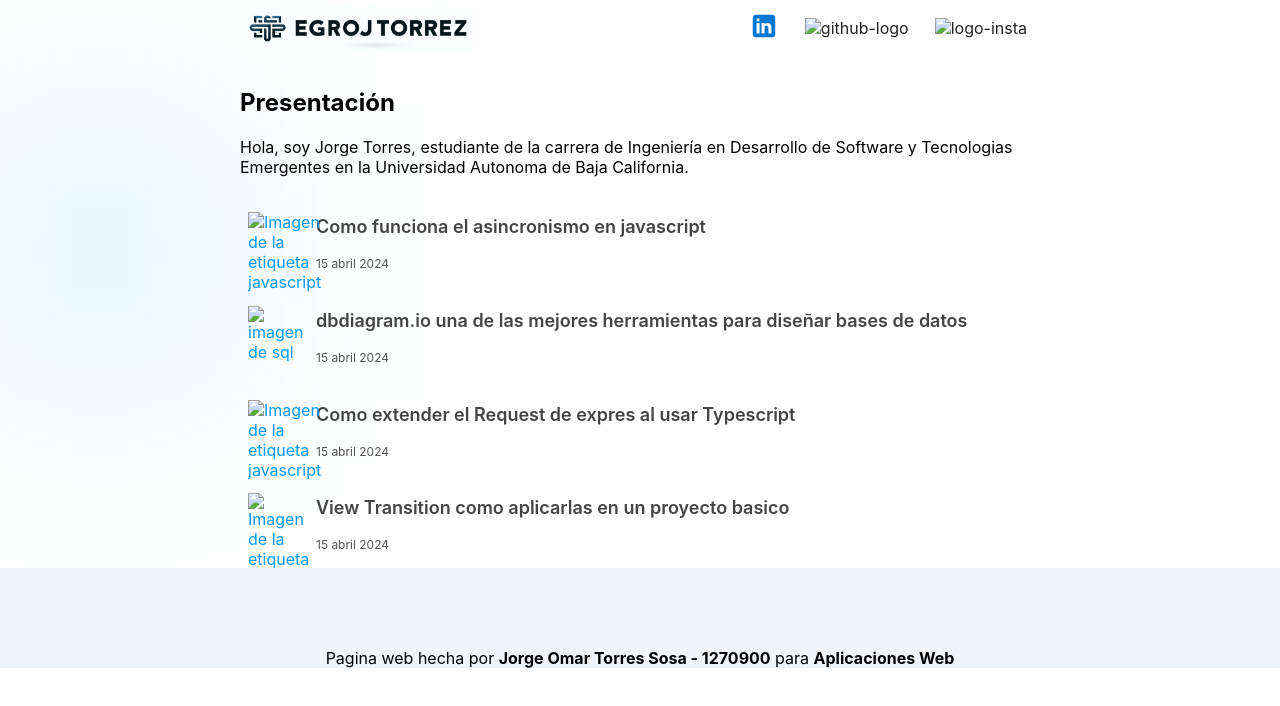
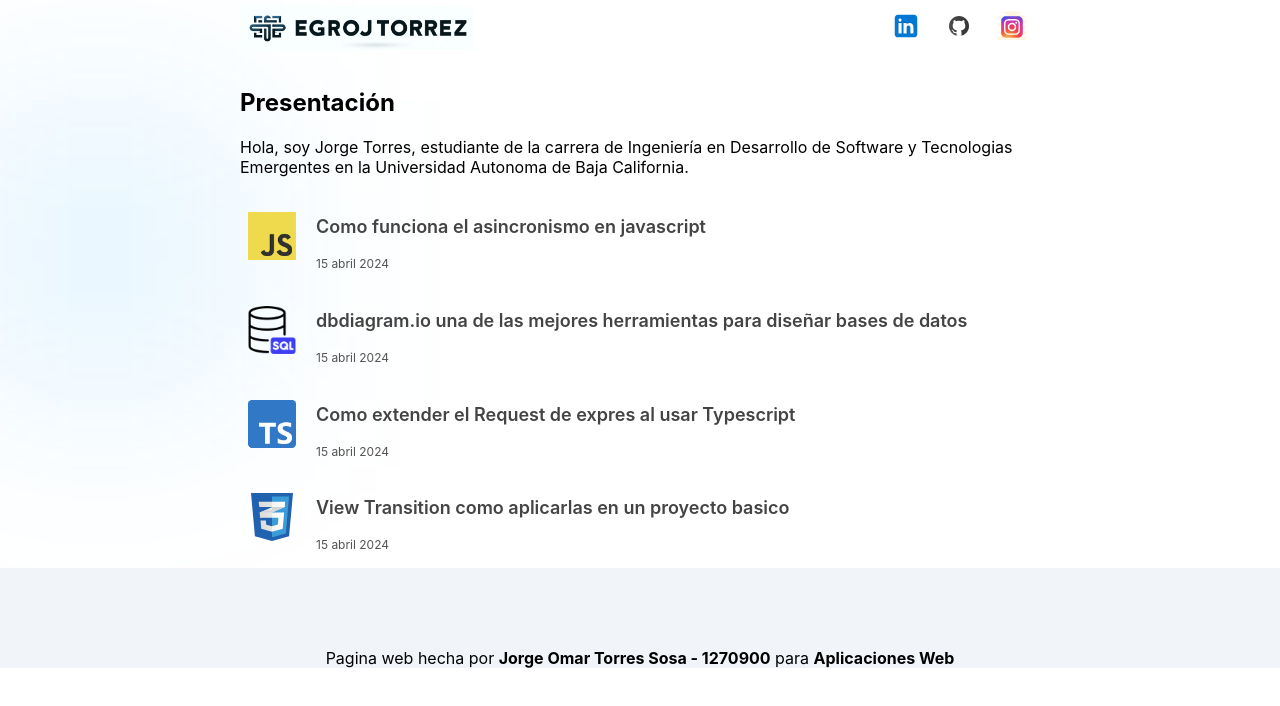
Before and after one commit to egrojtorrez/examen-web, a plain HTML site: page index.html in a window 1280 px wide. Drawn offline with Linux system fonts and the light colour scheme; the site is published under a folder, as on GitHub Pages, so addresses that start at the root find nothing.

Commit message:
Modificando rutas

```diff
--- a/index.html
+++ b/index.html
@@ -10,7 +10,7 @@
   <body>
     <header class="mb-4 header">
       <div class="header-inner u-center">
-        <a id="logo" href="/index.html"> <img src="img/egrojtorrezlogo.png" alt="" /> </a>
+        <a id="logo" href="index.html"> <img src="img/egrojtorrezlogo.png" alt="" /> </a>
         <nav id="nav">
           <div>
             <div id="hits">
@@ -31,7 +31,7 @@
             target="_blank"
             rel="noopener nofollow"
           >
-            <img src="/img/github.svg" alt="github-logo" />
+            <img src="img/github.svg" alt="github-logo" />
           </a>
           <a
             href="https://www.instagram.com/egrojtorrez/"
@@ -39,7 +39,7 @@
             rel="noopener nofollow"
             aria-label="Sígueme en Instagram"
           >
-            <img src="/img/insta.svg" alt="logo-insta" />
+            <img src="img/insta.svg" alt="logo-insta" />
           </a>
         </nav>
       </div>
@@ -64,7 +64,7 @@
             <img
               decoding="async"
               alt="Imagen de la etiqueta javascript"
-              src="/img/javascript.png"
+              src="img/javascript.png"
               width="48"
               height="48"
             />
@@ -79,13 +79,13 @@
         </a>
         <a
           class="home-article"
-          href="/prueba.html"
+          href="prueba.html"
         >
           <picture>
             <img
               decoding="async"
               alt="imagen de sql"
-              src="/img/sql.png"
+              src="img/sql.png"
               width="48"
               height="48"
             />
@@ -106,7 +106,7 @@
           <img
             decoding="async"
             alt="Imagen de la etiqueta javascript"
-            src="/img/Typescript.svg"
+            src="img/Typescript.svg"
             width="48"
             height="48"
           />
@@ -127,7 +127,7 @@
           <img
             decoding="async"
             alt="Imagen de la etiqueta css"
-            src="/img/css-icon.svg"
+            src="img/css-icon.svg"
             width="48"
             height="48"
           />
```
